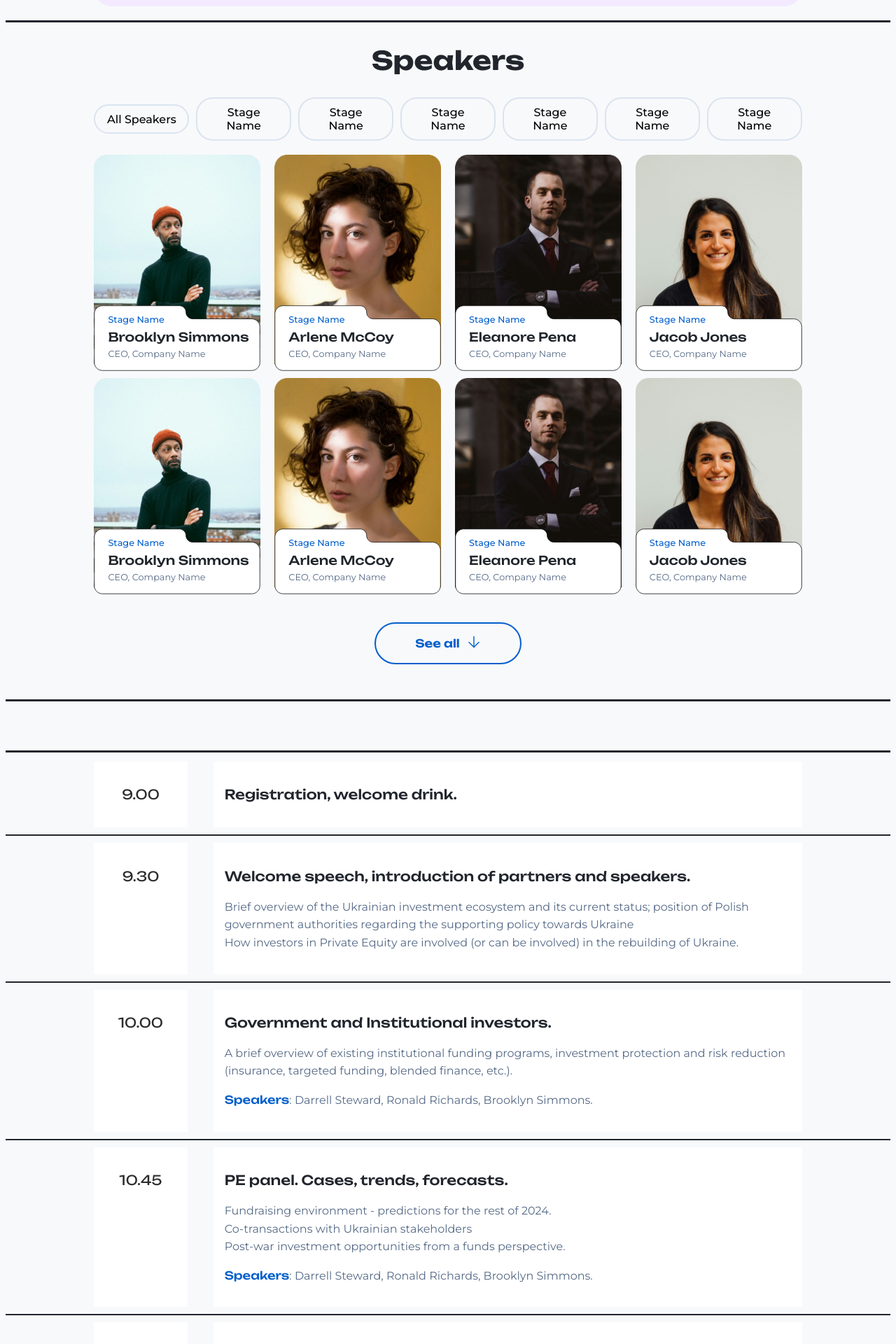
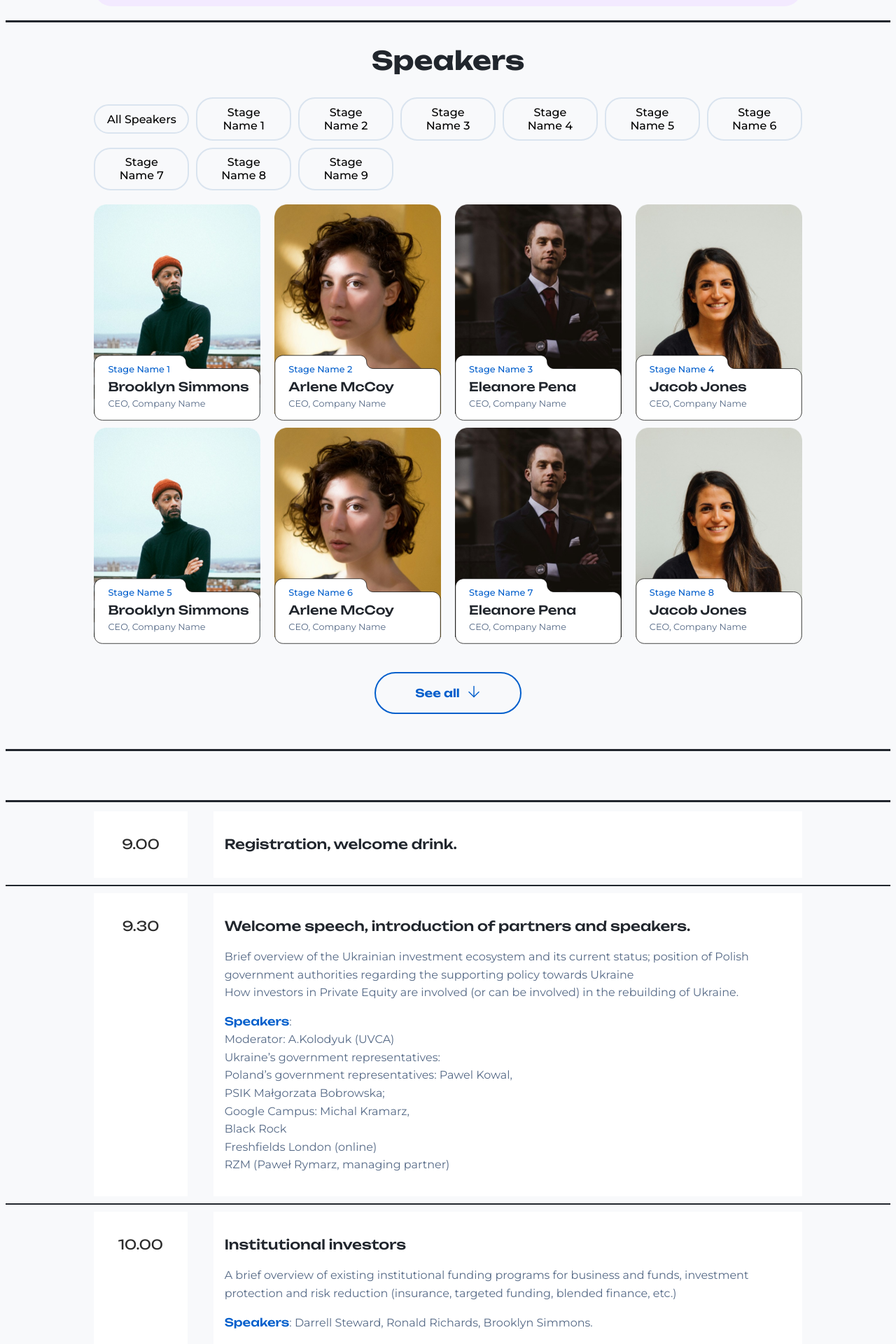
Before and after one commit to codingdreamxweb/Ukranian-Private-Summit, a Next.js app: page / in a window 1280 px wide. Shown: the part 1780-3700 px from the top of the page at 70% size. Built offline with nearby package versions, Linux system fonts and the light colour scheme.

Commit message:
speakers filter done

```diff
--- a/app/api/contacts/route.js
+++ b/app/api/contacts/route.js
@@ -5,7 +5,7 @@ export async function POST(req, res) {
 
   const data = await req.json();
 
-  const { name, company, email, message, speakerAgreement, supportAgreement, promotionAgreement } = data;
+  const { name, company, email, supportAgreement, promotionAgreement } = data;
 
   await transporter.sendMail(
     {
@@ -15,8 +15,6 @@ export async function POST(req, res) {
           Name: ${name}
           Email: ${email}
           Company: ${company}
-          Message: ${message}
-          Are you agree to participate at one of the panels as a speaker? ${speakerAgreement}
           Would you like to support the Summit as a sponsor, partner or in any other way? ${supportAgreement}
           Would you like to promote your company / organization during the Summit? ${promotionAgreement}
         `,
@@ -41,8 +39,6 @@ export async function POST(req, res) {
           Name: ${name}
           Email: ${email}
           Company: ${company}
-          Message: ${message}
-          Are you agree to participate at one of the panels as a speaker? ${speakerAgreement}
           Would you like to support the Summit as a sponsor, partner or in any other way? ${supportAgreement}
           Would you like to promote your company / organization during the Summit? ${promotionAgreement}
         `,
--- a/app/components/Agenda.jsx
+++ b/app/components/Agenda.jsx
@@ -32,28 +32,42 @@ export default function Agenda({ id }) {
           </span>
         </>
       ),
-      speakers: "",
+      speakers: <>
+        <br/>
+        <span>Moderator: A.Kolodyuk (UVCA)</span><br/>
+        <span>Ukraine’s government representatives:</span><br/>
+        <span>Poland’s government representatives: Pawel Kowal,</span><br/>
+        <span>PSIK Małgorzata Bobrowska;</span><br/>
+        <span>Google Campus: Michal Kramarz,</span><br/>
+        <span>Black Rock</span><br/>
+        <span>Freshfields London (online)</span><br/>
+        <span>RZM (Paweł Rymarz, managing partner)</span>
+      </>,
     },
     {
       time: "10.00",
-      title: "Government and Institutional investors.",
+      title: "Institutional investors",
       description:
-        "A brief overview of existing institutional funding programs, investment protection and risk reduction (insurance, targeted funding, blended finance, etc.).",
+        "A brief overview of existing institutional funding programs for business and funds, investment protection and risk reduction (insurance, targeted funding, blended finance, etc.)",
       speakers: "Darrell Steward, Ronald Richards, Brooklyn Simmons.",
     },
     {
       time: "10.45",
-      title: "PE panel. Cases, trends, forecasts.",
+      title: "PE panel (discussion)",
       description: (
         <>
           <span>
-            Fundraising environment - predictions for the rest of 2024.
+            Cases, trends, forecasts.
           </span>
           <br />
-          <span>Co-transactions with Ukrainian stakeholders</span>
+          <span>Fundraising environment - predictions for the rest of 2024</span>
           <br />
           <span>
-            Post-war investment opportunities from a funds perspective.
+          Co-transactions with Ukrainian stakeholders.
+          </span>
+          <br/>
+          <span>
+          Post-war investment opportunities from a funds perspective.
           </span>
         </>
       ),
@@ -69,14 +83,20 @@ export default function Agenda({ id }) {
       time: "12.00",
       title: "How to properly invest in Ukrainian business during the war?",
       description:
-        "Cases of success/ failed cases in Ukrainian business under martial law.",
+        <>
+          <span>Cases of success/ failed cases in business under martial law.</span>
+          <br/>
+          <span>Conclusions and best practices.</span>
+        </>,
       speakers: "",
     },
     {
       time: "12.40",
-      title: "M&A panel. Cases, trends, forecasts.",
+      title: " M&A panel (discussion)",
       description: (
         <>
+          <span>Cases, trends, forecasts.</span>
+          <br/>
           <span>
             Priority industries of interest for investments in Ukraine,
             opportunities for cooperation.
@@ -89,7 +109,7 @@ export default function Agenda({ id }) {
     },
     {
       time: "13.20",
-      title: "Venture Capital panel.",
+      title: "Venture Capital panel (discussion)",
       description:
         "Current situation, trends and opportunities. Is it the best moment to “buy a ticket”?",
       speakers: "",
@@ -114,14 +134,14 @@ export default function Agenda({ id }) {
     },
     {
       time: "15.40",
-      title: "Ukrainian Investment community.",
+      title: "Ukrainian Investment community (pitch)",
       description:
-        "Presentations of Ukrainian investment funds seeking for attracting investments from international LP’s, their portfolio and strategies.",
+        "Presentations of Ukrainian investment funds seeking for attracting investments from Polish and EU investors, their portfolio and strategies",
       speakers: "Darrell Steward, Ronald Richards, Brooklyn Simmons.",
     },
     {
       time: "16.20",
-      title: "Ukrainian Fund of Funds.",
+      title: "Ukrainian Fund of Funds (pitch)",
       description: (
         <>
           <span>Presentation of the Fund, its goal and strategy.</span>
@@ -133,8 +153,8 @@ export default function Agenda({ id }) {
     },
     {
       time: "16.50",
-      title: 'Wrapping up, closing remarks, "call to action".',
-      description: "",
+      title: 'Wrapping up',
+      description: `Closing remarks, "call to action".`,
       speakers: "",
     },
     {
--- a/app/components/Speakers.jsx
+++ b/app/components/Speakers.jsx
@@ -15,6 +15,18 @@ const myFont = localFont({src: '../../public/unbounded.ttf'});
 const myFont2 = localFont({src: '../../public/mon.ttf'});
 
 export default function Speakers({ id }) {
+
+  const [showText, setShowText] = useState();
+
+  const handleShowText = () => {
+    setShowText(!showText);
+  }
+
+  const [currentStage, setCurrentStage] = useState(null);
+  const handleStageClick = (stage) => {
+    setCurrentStage(stage);
+  }
+
   const SpeakersItem = ({ img, stage, title, subtitle}) => {
     return (
       <div className="speakers__item">
@@ -34,99 +46,102 @@ export default function Speakers({ id }) {
   const gridItemData = [
     {
       img: img,
-      stage: "Stage Name",
+      stage: "Stage Name 1",
       title: "Brooklyn Simmons",
       subtitle: "CEO, Company Name",
     },
     {
       img: img2,
-      stage: "Stage Name",
+      stage: "Stage Name 2",
       title: "Arlene McCoy",
       subtitle: "CEO, Company Name",
     },
     {
       img: img3,
-      stage: "Stage Name",
+      stage: "Stage Name 3",
       title: "Eleanore Pena",
       subtitle: "CEO, Company Name",
     },
     {
       img: img4,
-      stage: "Stage Name",
+      stage: "Stage Name 4",
       title: "Jacob Jones",
       subtitle: "CEO, Company Name",
     },
     {
       img: img,
-      stage: "Stage Name",
+      stage: "Stage Name 5",
       title: "Brooklyn Simmons",
       subtitle: "CEO, Company Name",
     },
     {
       img: img2,
-      stage: "Stage Name",
+      stage: "Stage Name 6",
       title: "Arlene McCoy",
       subtitle: "CEO, Company Name",
     },
     {
       img: img3,
-      stage: "Stage Name",
+      stage: "Stage Name 7",
       title: "Eleanore Pena",
       subtitle: "CEO, Company Name",
     },
     {
       img: img4,
-      stage: "Stage Name",
+      stage: "Stage Name 8",
       title: "Jacob Jones",
       subtitle: "CEO, Company Name",
     },
     {
       img: img,
-      stage: "Stage Name",
+      stage: "Stage Name 9",
       title: "Brooklyn Simmons",
       subtitle: "CEO, Company Name",
     },
     {
       img: img2,
-      stage: "Stage Name",
+      stage: "Stage Name 1",
       title: "Arlene McCoy",
       subtitle: "CEO, Company Name",
     },
     {
       img: img3,
-      stage: "Stage Name",
+      stage: "Stage Name 2",
       title: "Eleanore Pena",
       subtitle: "CEO, Company Name",
     },
     {
       img: img4,
-      stage: "Stage Name",
+      stage: "Stage Name 3",
       title: "Jacob Jones",
       subtitle: "CEO, Company Name",
     },
   ];
 
-  const [showText, setShowText] = useState();
+  const stagesData = [...new Set(gridItemData.map((item) => item.stage))].map(stage => ({stage}));
+  console.log(stagesData);
 
-  const handleShowText = () => {
-    setShowText(!showText);
-  }
+  const filteredGridItems = currentStage ? gridItemData.filter((item) => item.stage === currentStage) : gridItemData;
 
   return (
     <section className={"container speakers"} id={id}>
       <h2 className={myFont.className}>Speakers</h2>
       <div className="speakers__buttons-container">
-        <button className={myFont2.className}>All Speakers</button>
-        <button className={myFont2.className}>Stage Name</button>
-        <button className={myFont2.className}>Stage Name</button>
-        <button className={myFont2.className}>Stage Name</button>
-        <button className={myFont2.className}>Stage Name</button>
-        <button className={myFont2.className}>Stage Name</button>
-        <button className={myFont2.className}>Stage Name</button>
+        <button
+        className={myFont2.className}
+        onClick={() => setCurrentStage(null)}
+      >All Speakers</button>
+        {stagesData.map((item, key) =>
+          <button
+            key={key}
+            className={myFont2.className}
+            onClick={() => handleStageClick(item.stage)}
+          >{item.stage}</button>
+        )}
       </div>
       <div className="speakers__grid-container">
         {!showText ?
-         (gridItemData.slice(0, 8).map((item, key) =>
+         (filteredGridItems.slice(0, 8).map((item, key) =>
           <SpeakersItem
             key={key}
             img={item.img}
@@ -135,7 +150,7 @@ export default function Speakers({ id }) {
             subtitle={item.subtitle}
           />
          )) :
-         (gridItemData.map((item, key) =>
+         (filteredGridItems.map((item, key) =>
           <SpeakersItem
             key={key}
             img={item.img}
```
Also changed, not shown: app/components/FirstSection.jsx (+4 -34 lines).
